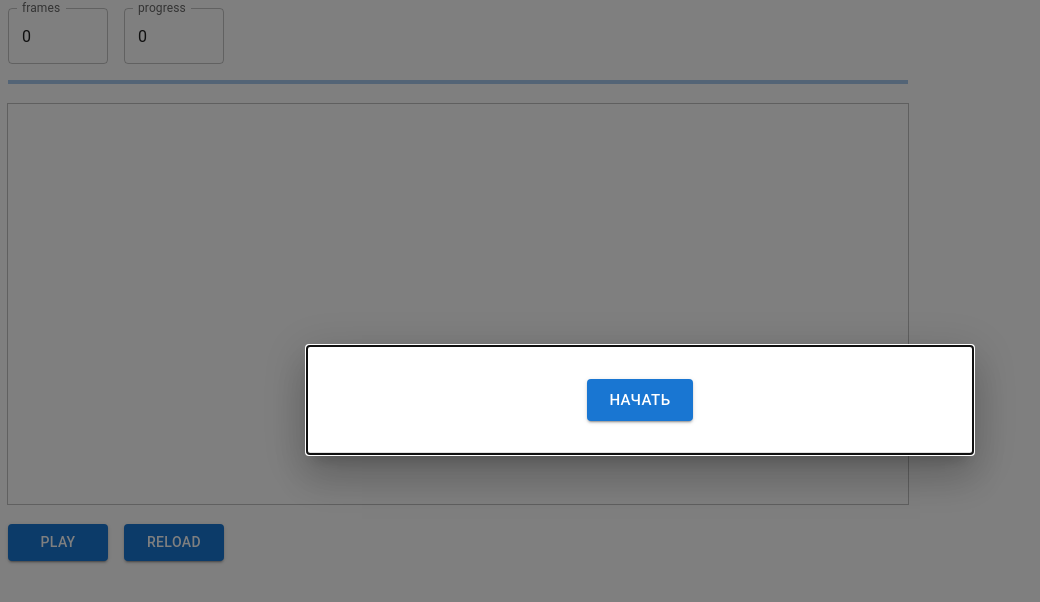
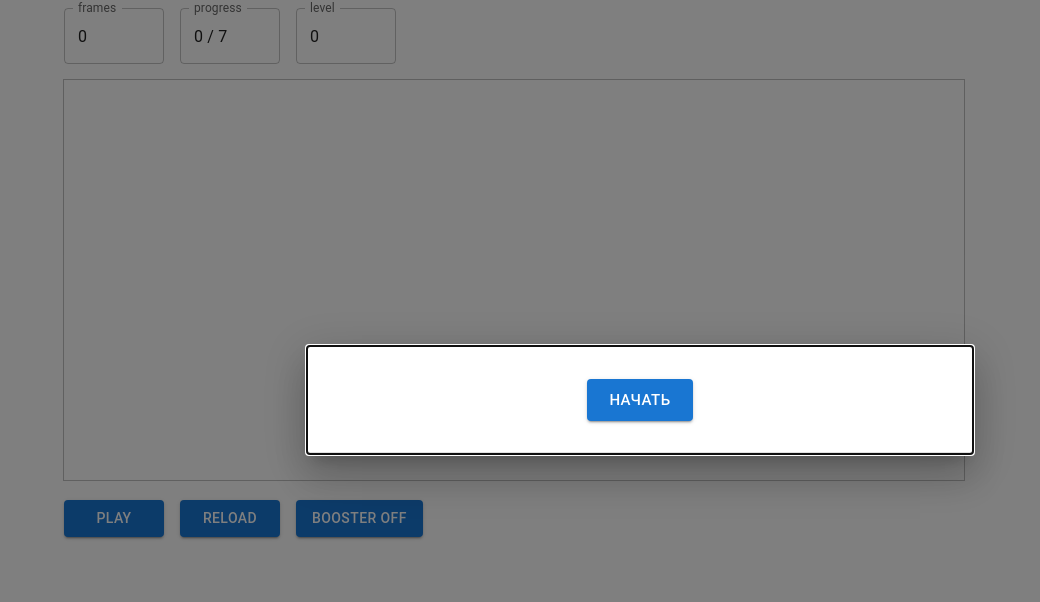
Before and after one commit to EzFroze/Flappy-bird, a React (Vite) app in the folder packages/client/: page /game in a window 1280 px wide. Shown: the top 602 px of the page, without its empty margins (0-1040 px from the left). Built offline with nearby package versions, Linux system fonts and the light colour scheme.

Commit message:
#67: разделение на компоненты и типизация

```diff
--- a/packages/client/src/features/game/components/Game_v2.tsx
+++ b/packages/client/src/features/game/components/Game_v2.tsx
@@ -1,90 +1,61 @@
 import { Box, Button, Modal, Stack, TextField, Typography } from '@mui/material'
 import { useEffect, useMemo, useRef, useState } from 'react'
 import { useNavigate } from 'react-router-dom'
-import LinearProgress from '@mui/material/LinearProgress';
-
-const modalStyle = {
-  position: 'absolute' as const,
-  top: '50%',
-  left: '50%',
-  transform: 'translate(-50%, -50%)',
-  width: 600,
-  bgcolor: 'background.paper',
-  border: '2px solid #000',
-  boxShadow: 24,
-  p: 4,
-}
+import LinearProgress from '@mui/material/LinearProgress'
+import { createLevel, levels } from '../services/createLevel'
+import { Block, Canvas, Player } from '../types'
+import { ModalEnd } from './ModalEnd'
+import { ModalStart } from './ModalStart'
+import { ModalGameOver } from './ModalGameOver'
+import { Container } from '@mui/system'
 
 export const Game_v2: React.FC = () => {
-  const navto = useNavigate()
   const [launched, setLaunched] = useState(false)
   const [ended, setEnded] = useState(false)
   const [gameOver, setGameOver] = useState(false)
 
   // state =============================
   const [frame, setFrame] = useState(0)
-  const [canvas] = useState({
+  const [canvas] = useState<Canvas>({
     width: 900,
     height: 400,
   })
   const [paused, setPaused] = useState(true)
-  const [player, setPlayer] = useState({
+  const [player, setPlayer] = useState<Player>({
     x: 100,
     y: 100,
     width: 50,
     height: 50,
     gravity: 0.3,
     move: 30,
+    level: 0,
   })
-  const [block, setBlock] = useState({
+  const blockInitialState: Block = {
     x: canvas.width,
-    y: canvas.height - 120,
+    y: canvas.height,
     width: 100,
     height: 120,
-  })
+  }
+  const [block, setBlock] = useState<Block>(blockInitialState)
+  const [speedCoef, setSpeedCoef] = useState(1)
+
   // refs ===============================
   const canvasRef = useRef<HTMLCanvasElement>(null)
 
-  // coefficients =======================
-  const speedCoef = 0.7
-
   // level =============================
-  const optimize = (array: any[]) => {
-    return array.filter(({ x, w }) => x + w > 0)
+  const optimize = (array: Block[]) => {
+    return array.filter(({ x, width }) => x + width > 0)
   }
 
-  const initialLevel = useMemo(() => {
-    const createBlocksPair = (top: number, down: number) => {
-      if (top === 0 || down === 0) {
-        return []
-      }
-
-      if (top >= canvas.height / 2 || down >= canvas.height / 2) {
-        return []
-      }
-
-      if (canvas.height - top - down < player.height + player.move * 2) {
-        return []
-      }
-
-      return [
-        { x: canvas.width, y: 0, w: block.width, h: top },
-        { x: canvas.width, y: canvas.height - down, w: block.width, h: down },
-      ]
-    }
-
-    const level = new Array(50)
-      .fill(null)
-      .map(() => [Math.random() * (140 - 50) + 50, Math.random() * (140 - 50) + 50])
-      .reduce((prev, [t, d]) => {
-        return [...prev, ...createBlocksPair(t, d)]
-      }, [] as any[])
-
-      console.log('level', level)
-
-    return level
-  }, [])
-
+  const initialLevel = useMemo(
+    () =>
+      createLevel({
+        array: levels[player.level],
+        canvas,
+        block,
+      }),
+    [levels]
+  )
   const updatedLevel = optimize(
     initialLevel.map((b, i) => ({
       ...b,
@@ -113,12 +84,12 @@ export const Game_v2: React.FC = () => {
           const playerLeft = player.x
           const playerRight = player.x + player.width
           const blockLeft = block.x
-          const blockRight = block.x + block.w
+          const blockRight = block.x + block.width
 
           const playerTop = player.y
           const playerBottom = player.y + player.height
           const blockTop = block.y
-          const blockBottom = block.y + block.h
+          const blockBottom = block.y + block.height
 
           let intersectedVertically = false
 
@@ -140,9 +111,9 @@ export const Game_v2: React.FC = () => {
         })
     }
 
-    updatedLevel.forEach(({ x, y, w, h }, i) => {
+    updatedLevel.forEach(({ x, y, width, height }, i) => {
       ctx.fillStyle = i === getColIndex() ? '#821b1b' : '#00955c'
-      ctx.fillRect(x, y, w, h)
+      ctx.fillRect(x, y, width, height)
     })
 
     // player block
@@ -195,18 +166,34 @@ export const Game_v2: React.FC = () => {
     }
   }, [paused, frame])
 
-  const progress = Math.abs(100 - updatedLevel.length)
+  const isLastLevel = player.level === levels.length - 1
+
+  const goNextLevel = () => {
+    if (isLastLevel) return
+
+    setPlayer(p => ({ ...p, level: p.level + 1 }))
+    setFrame(0)
+    setEnded(false)
+    setLaunched(false)
+    setBlock(blockInitialState)
+  }
+
+  const levelLen = initialLevel.length / 2
+  const passedLen = updatedLevel.length / 2
 
   return (
-    <>
+    <Container maxWidth='lg'>
       <Stack direction={'row'} spacing={2}>
         <TextField label="frames" value={frame} sx={{ width: 100 }} />
-        <TextField label="progress" value={progress} InputProps={{ readOnly: true }} sx={{ width: 100 }} />
+        <TextField
+          label="progress"
+          value={`${(levelLen - passedLen)} / ${levelLen}`}
+          InputProps={{ readOnly: true }}
+          sx={{ width: 100 }}
+        />
+        <TextField label="level" value={player.level} sx={{ width: 100 }} />
       </Stack>
-      <Box sx={{ mt: 2, width: canvas.width}}>
-        <LinearProgress variant='determinate' value={progress} />
-      </Box>
-      <div style={{ marginTop: 20 }}>
+      <Box sx={{ mt: 2 }}>
         <canvas
           style={{ outline: '1px solid silver' }}
           ref={canvasRef}
@@ -220,7 +207,7 @@ export const Game_v2: React.FC = () => {
             setPaused(!paused)
           }}
         />
-      </div>
+      </Box>
       <Stack direction={'row'} spacing={2} mt={2}>
         <Button
           variant="contained"
@@ -234,68 +221,23 @@ export const Game_v2: React.FC = () => {
           sx={{ width: 100 }}>
           {'Reload'}
         </Button>
+        <Button
+          variant="contained"
+          onClick={() => setSpeedCoef(sc => (sc === 1 ? 2 : 1))}>
+          Booster {speedCoef === 1 ? 'Off' : 'On'}
+        </Button>
       </Stack>
-      {
-        <Modal open={gameOver}>
-          <Box sx={modalStyle}>
-            <Stack sx={{ textAlign: 'center' }} gap={2}>
-              <Typography variant="h2" sx={{ color: 'red' }}>
-                Game Over
-              </Typography>
-              <Typography variant="h4">Набрано: {frame} балла</Typography>
-              <Stack direction={'row'} justifyContent={'center'} gap={2}>
-                <Button
-                  variant="contained"
-                  onClick={() => window.location.reload()}>
-                  Повторить
-                </Button>
-                <Button variant="contained">Таблица лидеров</Button>
-                <Button variant="contained">Выйти</Button>
-              </Stack>
-            </Stack>
-          </Box>
-        </Modal>
-      }
-      {
-        <Modal open={!launched}>
-          <Box sx={modalStyle}>
-            <Box sx={{ display: 'flex', justifyContent: 'center' }}>
-              <Button
-                variant="contained"
-                size="large"
-                onClick={() => {
-                  setLaunched(true)
-                  setPaused(false)
-                }}>
-                Начать
-              </Button>
-            </Box>
-          </Box>
-        </Modal>
-      }
-      {
-        <Modal open={ended}>
-          <Box sx={modalStyle}>
-            <Box sx={{ display: 'flex', justifyContent: 'center' }}>
-              <Stack gap={4} sx={{ textAlign: 'center' }}>
-                <Typography variant="h2">Поздравляем!</Typography>
-                <Typography variant="h4">Вы прошли уровень!</Typography>
-                <Stack direction="row" gap={4}>
-                  <Button
-                    onClick={() => window.location.reload()}
-                    variant="contained">
-                    Следующий уровень
-                  </Button>
-                  <Button variant="contained">Таблица лидеров</Button>
-                  <Button onClick={() => navto('/')} variant="contained">
-                    Закончить игру
-                  </Button>
-                </Stack>
-              </Stack>
-            </Box>
-          </Box>
-        </Modal>
-      }
-    </>
+      <ModalGameOver gameOver={gameOver} frame={frame} />
+      <ModalStart
+        launched={launched}
+        setPaused={setPaused}
+        setLaunched={setLaunched}
+      />
+      <ModalEnd
+        ended={ended}
+        isLastLevel={isLastLevel}
+        goNextLevel={goNextLevel}
+      />
+    </Container>
   )
 }
--- /dev/null
+++ b/packages/client/src/features/game/components/ModalEnd.tsx
@@ -0,0 +1,49 @@
+import { Box, Button, Modal, Stack, Typography } from '@mui/material'
+import { useNavigate } from 'react-router-dom'
+import { ModalEndProps } from '../types'
+
+const modalStyle = {
+  position: 'absolute' as const,
+  top: '50%',
+  left: '50%',
+  transform: 'translate(-50%, -50%)',
+  width: 600,
+  bgcolor: 'background.paper',
+  border: '2px solid #000',
+  boxShadow: 24,
+  p: 4,
+}
+
+export const ModalEnd: React.FC<ModalEndProps> = ({
+  ended,
+  isLastLevel,
+  goNextLevel,
+}) => {
+  const navto = useNavigate()
+
+  return (
+    <Modal open={ended}>
+      <Box sx={modalStyle}>
+        <Box sx={{ display: 'flex', justifyContent: 'center' }}>
+          <Stack gap={4} sx={{ textAlign: 'center' }}>
+            <Typography variant="h2">Поздравляем!</Typography>
+            <Typography variant="h4">
+              {isLastLevel ? 'Вы прошли игру!' : 'Вы прошли уровень!'}
+            </Typography>
+            <Stack direction="row" gap={4}>
+              {!isLastLevel && (
+                <Button onClick={goNextLevel} variant="contained">
+                  Следующий уровень
+                </Button>
+              )}
+              <Button variant="contained">Таблица лидеров</Button>
+              <Button onClick={() => navto('/menu')} variant="contained">
+                Выйти в меню
+              </Button>
+            </Stack>
+          </Stack>
+        </Box>
+      </Box>
+    </Modal>
+  )
+}
--- /dev/null
+++ b/packages/client/src/features/game/components/ModalGameOver.tsx
@@ -0,0 +1,40 @@
+import { Box, Button, Modal, Stack, Typography } from "@mui/material"
+import { ModalOverProps } from "../types"
+
+const modalStyle = {
+  position: 'absolute' as const,
+  top: '50%',
+  left: '50%',
+  transform: 'translate(-50%, -50%)',
+  width: 600,
+  bgcolor: 'background.paper',
+  border: '2px solid #000',
+  boxShadow: 24,
+  p: 4,
+}
+
+export const ModalGameOver: React.FC<ModalOverProps> = ({
+  gameOver, frame
+}) => {
+  return (
+    <Modal open={gameOver}>
+    <Box sx={modalStyle}>
+      <Stack sx={{ textAlign: 'center' }} gap={2}>
+        <Typography variant="h2" sx={{ color: 'red' }}>
+          Game Over
+        </Typography>
+        <Typography variant="h4">Набрано: {frame} балла</Typography>
+        <Stack direction={'row'} justifyContent={'center'} gap={2}>
+          <Button
+            variant="contained"
+            onClick={() => window.location.reload()}>
+            Повторить
+          </Button>
+          <Button variant="contained">Таблица лидеров</Button>
+          <Button variant="contained">Выйти</Button>
+        </Stack>
+      </Stack>
+    </Box>
+  </Modal>
+  )
+}
--- /dev/null
+++ b/packages/client/src/features/game/components/ModalStart.tsx
@@ -0,0 +1,34 @@
+import { Box, Button, Modal } from "@mui/material"
+import { ModalStartProps } from "../types"
+
+const modalStyle = {
+  position: 'absolute' as const,
+  top: '50%',
+  left: '50%',
+  transform: 'translate(-50%, -50%)',
+  width: 600,
+  bgcolor: 'background.paper',
+  border: '2px solid #000',
+  boxShadow: 24,
+  p: 4,
+}
+
+export const ModalStart: React.FC<ModalStartProps> = ({
+  launched, setLaunched, setPaused
+}) => {
+  return <Modal open={!launched}>
+    <Box sx={modalStyle}>
+      <Box sx={{ display: 'flex', justifyContent: 'center' }}>
+        <Button
+          variant="contained"
+          size="large"
+          onClick={() => {
+            setLaunched(true)
+            setPaused(false)
+          } }>
+          Начать
+        </Button>
+      </Box>
+    </Box>
+  </Modal>
+}
--- /dev/null
+++ b/packages/client/src/features/game/services/createLevel.ts
@@ -0,0 +1,50 @@
+import { Block, Canvas } from '../types'
+
+export const createLevel = ({
+  array,
+  canvas,
+  block,
+}: {
+  array: number[][]
+  canvas: Canvas
+  block: Block
+}) => {
+  const createBlocksPair = (top: number, down: number) => {
+    return [
+      { x: canvas.width, y: 0, width: block.width, height: top },
+      {
+        x: canvas.width,
+        y: canvas.height - down,
+        width: block.width,
+        height: down,
+      },
+    ]
+  }
+
+  const level = array.reduce((prev, [t, d]) => {
+    return [...prev, ...createBlocksPair(t, d)]
+  }, [] as any[])
+
+  return level
+}
+
+export const levels = [
+  [
+    [100, 150],
+    [100, 50],
+    [50, 100],
+    [120, 20],
+    [100, 150],
+    [120, 40],
+    [20, 110],
+  ],
+  [
+    [100, 150],
+    [100, 50],
+    [50, 100],
+    [120, 20],
+    [100, 150],
+    [120, 40],
+    [20, 110],
+  ].reverse()
+]
--- /dev/null
+++ b/packages/client/src/features/game/types.ts
@@ -0,0 +1,38 @@
+export type Canvas = {
+  width: number
+  height: number
+}
+
+export type Player = {
+  x: number
+  y: number
+  width: number
+  height: number
+  gravity: number
+  move: number
+  level: number
+}
+
+export type Block = {
+  x: number
+  y: number
+  width: number
+  height: number
+}
+
+export type ModalEndProps = {
+  ended: boolean
+  isLastLevel: boolean
+  goNextLevel: () => void
+}
+
+export type ModalStartProps = {
+  launched: boolean
+  setLaunched: (a: boolean) => void
+  setPaused: (a: boolean) => void
+}
+
+export type ModalOverProps = {
+  gameOver: boolean
+  frame: number
+}
```
